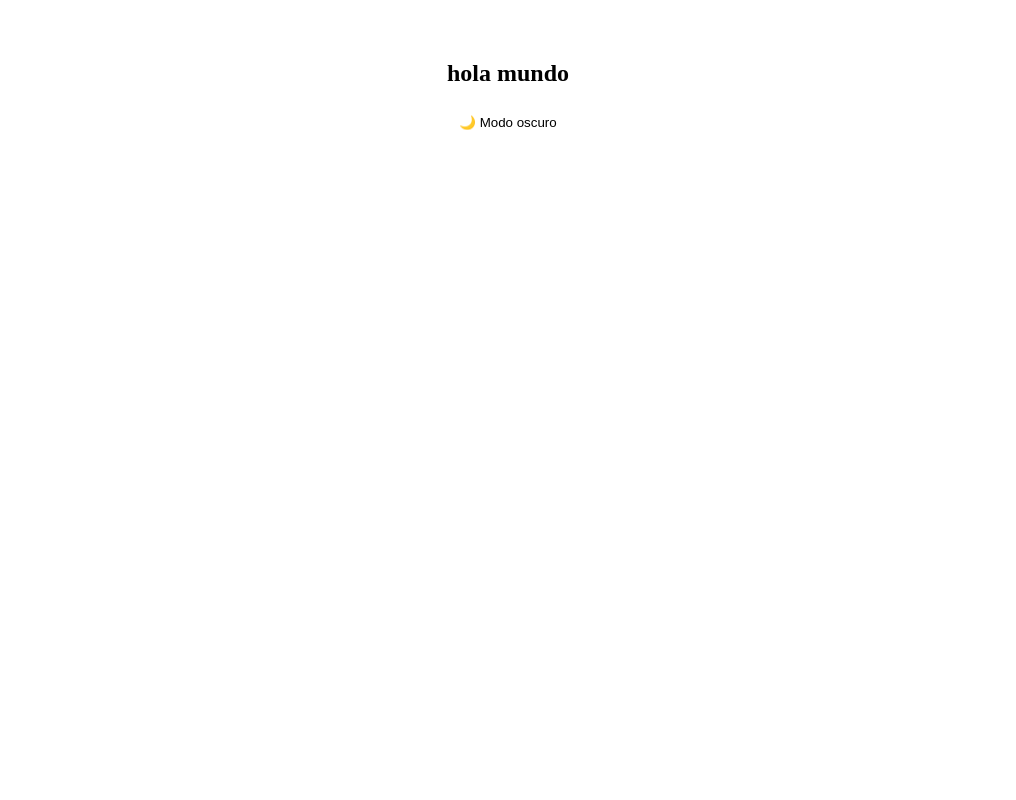
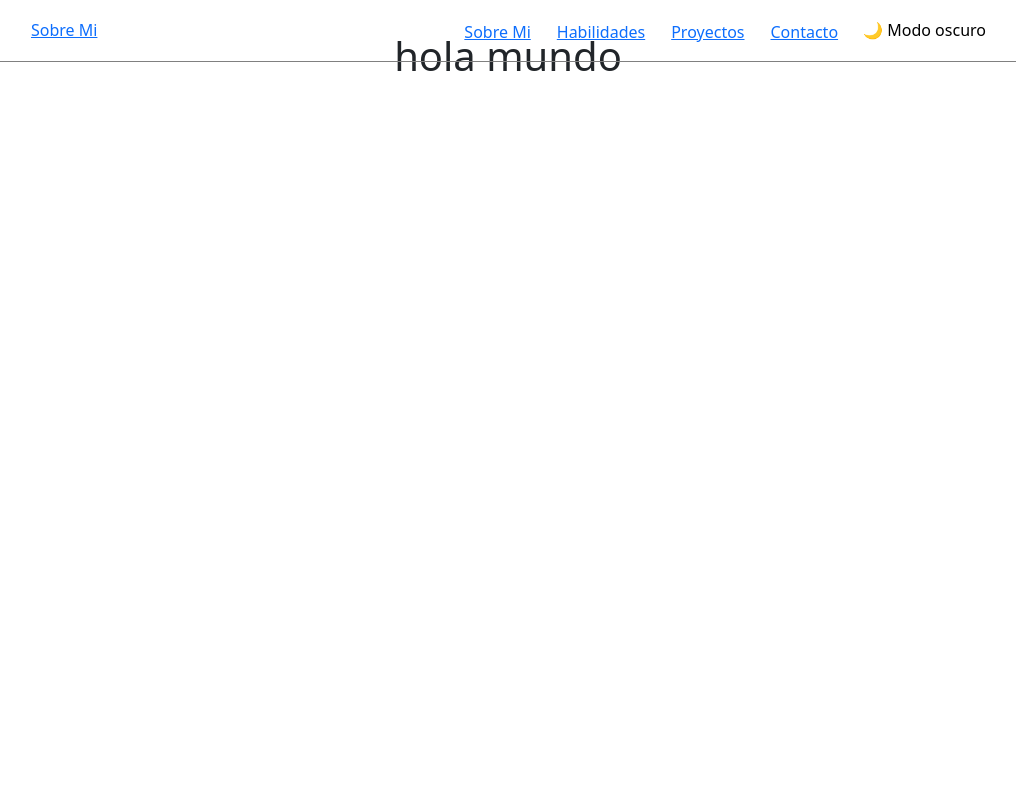
Before and after one commit to octaM3/portfolio, a React (Vite) app: page / in a window 1280 px wide. Shown: the top 800 px of the page, without its empty margins (132-1148 px from the left). Built offline with nearby package versions, Linux system fonts and the light colour scheme.

Commit message:
Agrego navegacion por referencia en navbar

```diff
--- a/package.json
+++ b/package.json
@@ -10,6 +10,7 @@
     "preview": "vite preview"
   },
   "dependencies": {
+    "bootstrap": "^5.3.8",
     "react": "^19.1.1",
     "react-dom": "^19.1.1"
   },
--- a/src/App.tsx
+++ b/src/App.tsx
@@ -1,15 +1,55 @@
+import { useRef } from 'react';
 import './App.css'
 import ThemeToggleButton from './components/buttons/ThemeBtn/ThemeBtn'
+import Navbar from './components/navbar/Navbar';
 import Section from './components/section/Section'
+import "bootstrap/dist/css/bootstrap.min.css";
 
 function App() {
 
+  const homeRef = useRef<HTMLElement | null>(null);
+  const aboutMeRef = useRef<HTMLElement | null>(null);
+  const skillsRef = useRef<HTMLElement | null>(null);
+  const projectsRef = useRef<HTMLElement | null>(null);
+  const contactRef = useRef<HTMLElement | null>(null);
+
+  const scrollToSection = (ref: React.RefObject<HTMLElement | null> ) => {
+    ref.current?.scrollIntoView({ behavior: 'smooth' });
+  }
 
   return (
     <>
-      <Section>
+      <Navbar onScrollToSection={{
+        home: () => scrollToSection(homeRef),
+        aboutMe: () => scrollToSection(aboutMeRef),
+        skills: () => scrollToSection(skillsRef),
+        projects: () => scrollToSection(projectsRef),
+        contact: () => scrollToSection(contactRef),
+      }} />
+
+      <Section ref={homeRef}>
         <h1>hola mundo</h1>
-        <ThemeToggleButton />
+        <div style={{ height: "1000px" }}></div>
+      </Section>
+
+      <Section ref={aboutMeRef}>
+        <>sombre mi</>
+        <div style={{ height: "1000px" }}></div>
+      </Section>
+
+      <Section ref={skillsRef}>
+        <>skills</>
+        <div style={{ height: "1000px" }}></div>
+      </Section>
+
+      <Section ref={projectsRef}>
+        <>proyectos</>
+        <div style={{ height: "1000px" }}></div>
+      </Section>
+
+      <Section ref={contactRef}>
+        <>contacto</>
+        <div style={{ height: "1000px" }}></div>
       </Section>
     </>
   )
--- /dev/null
+++ b/src/components/navbar/Navbar.tsx
@@ -0,0 +1,33 @@
+import type { FunctionComponent } from "react";
+import "./navbar.css"
+import NavbarOption from "./navbarOption/navbarOption";
+import ThemeToggleButton from "../buttons/ThemeBtn/ThemeBtn";
+
+interface NavbarProps {
+    onScrollToSection:{
+        home: () => void;
+        aboutMe: () => void;
+        skills: () => void;
+        projects: () => void;
+        contact: () => void;
+    }
+}
+
+const Navbar: FunctionComponent<NavbarProps> = ({ onScrollToSection }) => {
+    return (
+        <div className='navbar-content navbar fixed-top'>
+
+                <NavbarOption text="Sobre Mi" onClick={onScrollToSection.home} />
+
+            <div>
+                <NavbarOption text="Sobre Mi" onClick={onScrollToSection.aboutMe} />
+                <NavbarOption text="Habilidades" onClick={onScrollToSection.skills} />
+                <NavbarOption text="Proyectos" onClick={onScrollToSection.projects} />
+                <NavbarOption text="Contacto" onClick={onScrollToSection.contact} />
+                <ThemeToggleButton />
+            </div>
+        </div>
+    );
+}
+
+export default Navbar;
--- /dev/null
+++ b/src/components/navbar/navbar.css
@@ -0,0 +1,5 @@
+.navbar-content{
+    padding: 10px 150px !important;
+
+    border-bottom: 1px solid var(--grey-color);
+}
--- /dev/null
+++ b/src/components/navbar/navbarOption/NavbarOption.tsx
@@ -0,0 +1,16 @@
+import type { FunctionComponent } from "react";
+
+interface NavbarOptionProps {
+    text: string;
+    onClick: () => void;
+}
+
+const NavbarOption: FunctionComponent<NavbarOptionProps> = ({ onClick, text }) => {
+    return (
+        <button onClick={onClick} className="btn btn-link">
+            {text}
+        </button>
+    );
+}
+
+export default NavbarOption;
--- a/src/components/section/Section.tsx
+++ b/src/components/section/Section.tsx
@@ -2,11 +2,12 @@ import type { FunctionComponent } from "react";
 
 interface SectionProps {
     children: React.ReactNode;
+    ref: React.Ref<HTMLElement>;
 }
 
-const Section: FunctionComponent<SectionProps> = ({ children }) => {
+const Section: FunctionComponent<SectionProps> = ({ children, ref }) => {
     return (
-        <section>
+        <section ref={ref}>
             {children}
         </section>
     );
--- a/src/index.css
+++ b/src/index.css
@@ -5,17 +5,23 @@
 
   --text-color: #000000;
 
-  --accent: oklch(0.47 0.18 240);
+  --grey-color: grey;
+
+  --blue: oklch(0.47 0.18 240);
+  --blue-hover: oklch(0.4 0.25 240);
 }
 
 [data-theme="dark"] {
   /* Tema oscuro */
-  --bg-color-one: #121212;
-  --bg-color-two: #121212;
+  --bg-color-one: #090F14;
+  --bg-color-two: #090F14;
 
   --text-color: white;
 
-  --accent: oklch(0.58 0.2 240);
+  --grey-color: grey;
+
+  --blue: oklch(0.58 0.2 240);
+  --blue-hover: oklch(0.65 0.25 240);
 }
 
 body {
```
Also changed, not shown: 1 other file (tests, documents, lock files or other folders).
